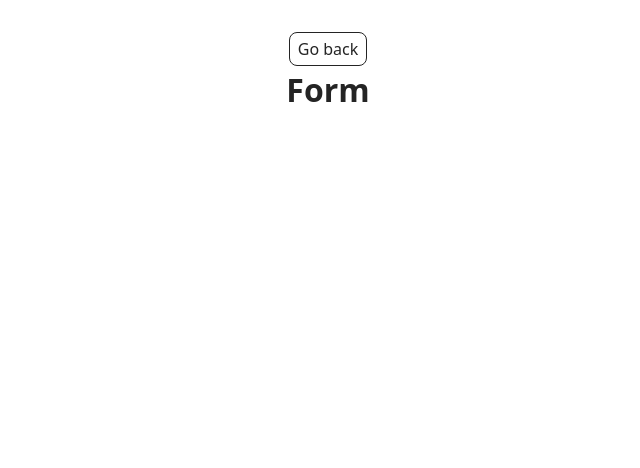
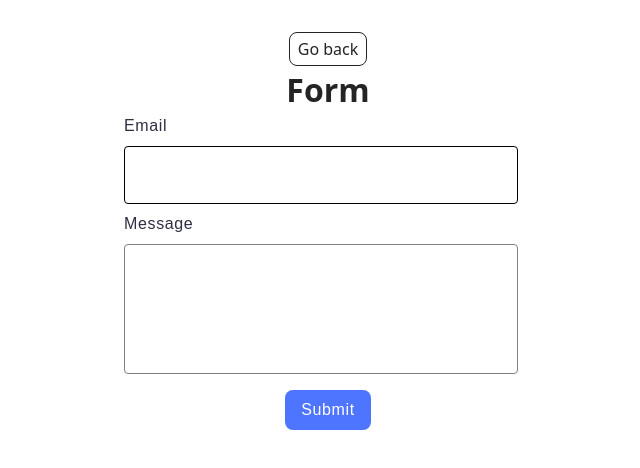
Before and after one commit to NataliaFiltanovych/goit-js-hw-09, a website built with Vite: page src/2-form.html in a window 1280 px wide. Shown: the whole page, without its empty margins (312-952 px from the left). Built offline with nearby package versions, Linux system fonts and the light colour scheme.

Commit message:
update 1-form

```diff
--- a/src/2-form.html
+++ b/src/2-form.html
@@ -12,6 +12,21 @@
       <div class="container">
         <a class="back-link" href="./index.html">Go back</a>
         <h1 class="main-title">Form</h1>
+        <form class="feedback-form" autocomplete="off">
+          <label class="form-field">
+            Email
+            <input class="form-input" type="email" name="email" autofocus />
+          </label>
+          <label class="form-field">
+            Message
+            <textarea
+              class="form-input form-text"
+              name="message"
+              rows="8"
+            ></textarea>
+          </label>
+          <button type="submit" class="form-btn">Submit</button>
+        </form>
       </div>
     </main>
 
--- /dev/null
+++ b/src/css/1-form.css
@@ -0,0 +1,73 @@
+.feedback-form {
+  width: 408px;
+  margin: 0 auto;
+}
+
+.form-field {
+  display: block;
+  margin-bottom: 8px;
+  text-align: left;
+
+  font-family: 'Montserrat', sans-serif;
+  font-weight: 400;
+  font-size: 16px;
+  line-height: 1.5;
+  letter-spacing: 0.04em;
+  color: #2e2f42;
+}
+
+.form-input {
+  display: block;
+  margin-top: 8px;
+  border: 1px solid #808080;
+  border-radius: 4px;
+  width: 360px;
+  height: 40px;
+  outline: transparent;
+  padding: 8px 16px;
+  transition: border-color 250ms cubic-bezier(0.4, 0, 0.2, 1);
+}
+
+.form-text {
+  height: 112px;
+  resize: none;
+}
+
+.form-input:hover,
+.form-input:focus {
+  border-color: #000;
+}
+
+.form-input::placeholder {
+  font-family: 'Montserrat', sans-serif;
+  font-weight: 400;
+  font-size: 16px;
+  line-height: 1.5;
+  letter-spacing: 0.04em;
+  color: #2e2f42;
+}
+
+.form-btn {
+  margin-top: 8px;
+  border-radius: 8px;
+  width: 86px;
+  height: 40px;
+  text-align: center;
+  background-color: #4e75ff;
+  border: none;
+  cursor: pointer;
+
+  font-family: 'Montserrat', sans-serif;
+  font-weight: 500;
+  font-size: 16px;
+  line-height: 1.5;
+  letter-spacing: 0.04em;
+  color: #fff;
+
+  transition: background-color 250ms cubic-bezier(0.4, 0, 0.2, 1);
+}
+
+.form-btn:hover,
+.form-btn:focus {
+  background-color: #6c8cff;
+}
--- a/src/css/1-gallery.css
+++ b/src/css/1-gallery.css
@@ -1,9 +1,3 @@
-.container {
-  max-width: 1470px;
-  padding: 0 15px;
-  margin: 0 auto;
-}
-
 .gallery {
   list-style-type: none;
   display: flex;
--- a/src/css/container.css
+++ b/src/css/container.css
@@ -1,19 +1,5 @@
-/* Styles for Mobile devices */
 .container {
-  min-width: 320px;
-  max-width: 375px;
+  max-width: 1470px;
+  padding: 0 15px;
   margin: 0 auto;
-  padding: 0 16px;
 }
-/* Styles for Tablet devices */
-@media only screen and (min-width: 768px) {
-  .container {
-    max-width: 768px;
-  }
-}
-/* Styles for Desktop devices */
-@media only screen and (min-width: 1200px) {
-  .container {
-    max-width: 1200px;
-  }
-}
--- a/src/css/styles.css
+++ b/src/css/styles.css
@@ -14,3 +14,4 @@
 @import url('./badges.css');
 @import url('./back-link.css');
 @import url('./1-gallery.css');
+@import url('./1-form.css');
--- a/src/js/2-form.js
+++ b/src/js/2-form.js
@@ -1 +1,44 @@
-console.log('Form');
+const formData = {
+  email: '',
+  message: '',
+};
+
+const form = document.querySelector('.feedback-form');
+const data = form.querySelector('.form-input');
+
+form.addEventListener('input', e => {
+  const formGet = new FormData(form);
+
+  const formData = {
+    email: formGet.get('email'),
+    message: formGet.get('message'),
+  };
+
+  const zip = JSON.stringify(formData);
+  localStorage.setItem('feedback-form-state', zip);
+});
+
+document.addEventListener('DOMContentLoaded', e => {
+  const zip = localStorage.getItem('feedback-form-state');
+  const data = JSON.parse(zip);
+  form.elements.email.value = data.email;
+  form.elements.message.value = data.message;
+});
+
+form.addEventListener('submit', e => {
+  e.preventDefault();
+  const formGet = new FormData(form);
+
+  const formData = {
+    email: formGet.get('email'),
+    message: formGet.get('message'),
+  };
+
+  if (form.elements.email.value === '' || form.elements.message.value === '') {
+    alert('Fill please all fields');
+  } else {
+    console.log(formData);
+    localStorage.removeItem('feedback-form-state');
+    form.reset();
+  }
+});
```
